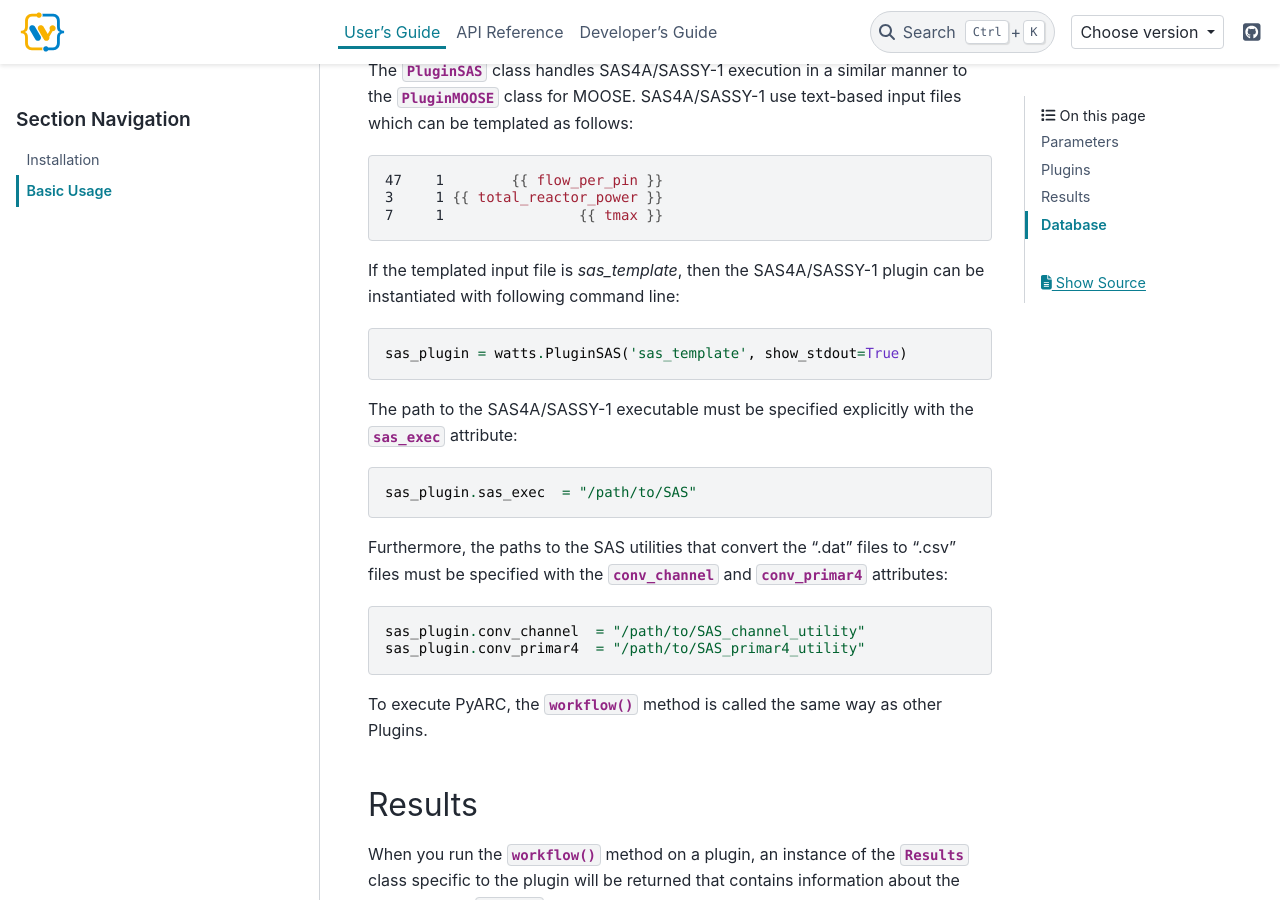
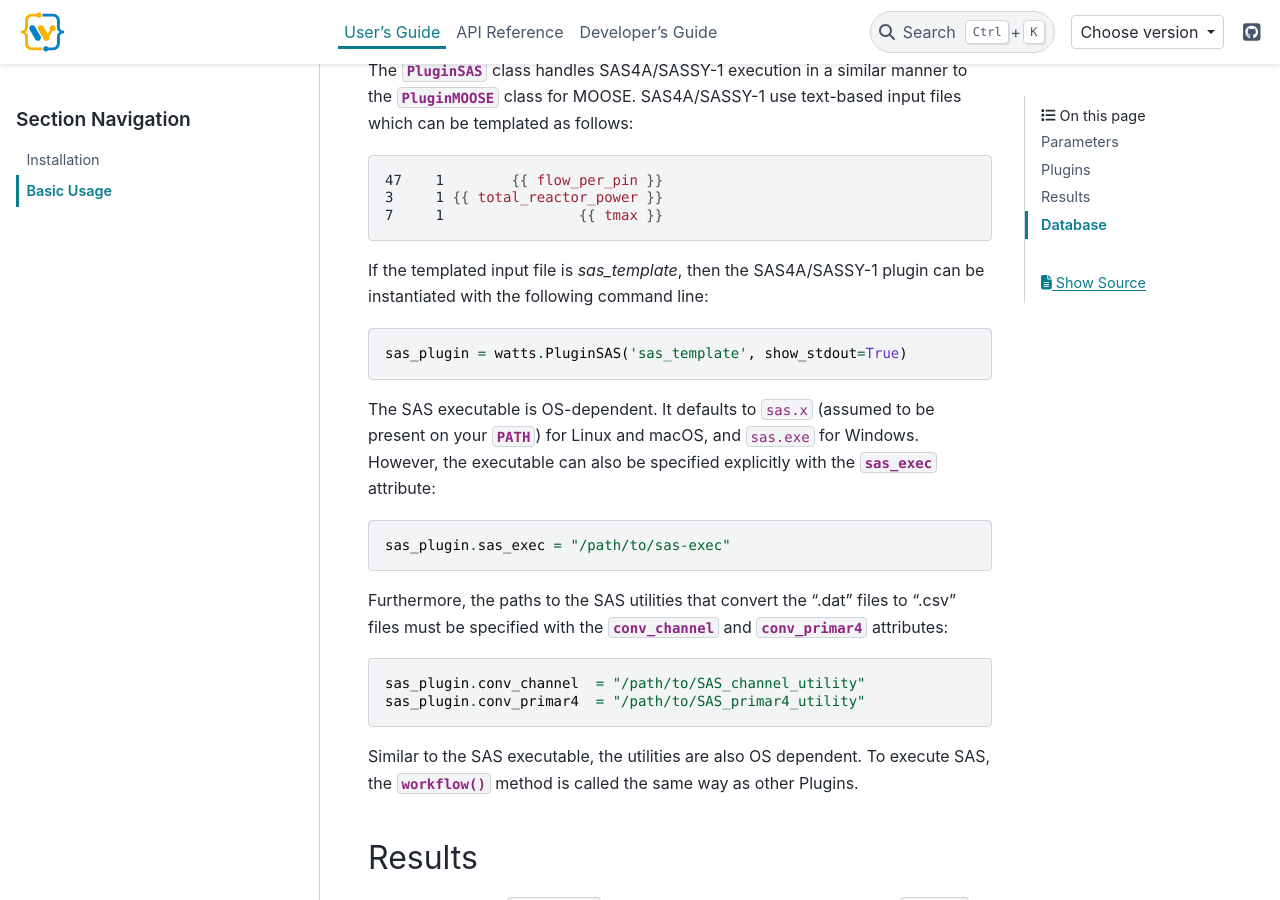
Before and after one commit to watts-dev/watts, a Sphinx documentation site: the page built from doc/source/user/usage.rst, in a window 1280 px wide and 900 px high, scrolled down 4922 px. Built offline with Sphinx 7.4.7 and the PyData theme 0.15.4, drawn with Linux system fonts in a browser that asks for light colours; comment, search, counter and statistics services are not loaded.

Commit message:
Updated SAS plugin according to Nicolas' comments

```diff
--- a/doc/source/user/usage.rst
+++ b/doc/source/user/usage.rst
@@ -226,20 +226,22 @@ input files which can be templated as follows:
     7     1                {{ tmax }}
 
 If the templated input file is `sas_template`, then the SAS4A/SASSY-1 plugin can be
-instantiated with following command line::
+instantiated with the following command line::
 
     sas_plugin = watts.PluginSAS('sas_template', show_stdout=True)
 
-The path to the SAS4A/SASSY-1 executable must be specified explicitly with the :attr:`~watts.PluginSAS.sas_exec` attribute::
+The SAS executable is OS-dependent. It defaults to ``sas.x`` (assumed to be present on your
+:envvar:`PATH`) for Linux and macOS, and ``sas.exe`` for Windows. However, the executable can also be specified explicitly with the
+:attr:`~watts.PluginSAS.sas_exec` attribute::
 
-    sas_plugin.sas_exec  = "/path/to/SAS"
+    sas_plugin.sas_exec = "/path/to/sas-exec"
 
 Furthermore, the paths to the SAS utilities that convert the ".dat" files to ".csv" files must be specified with the :attr:`~watts.PluginSAS.conv_channel` and :attr:`~watts.PluginSAS.conv_primar4` attributes::
 
     sas_plugin.conv_channel  = "/path/to/SAS_channel_utility"
     sas_plugin.conv_primar4  = "/path/to/SAS_primar4_utility"
 
-To execute PyARC, the :meth:`~watts.PluginSAS.workflow` method is called
+Similar to the SAS executable, the utilities are also OS dependent. To execute SAS, the :meth:`~watts.PluginSAS.workflow` method is called
 the same way as other Plugins.
 
 Results
```
Also changed, not shown: 1 other file.
